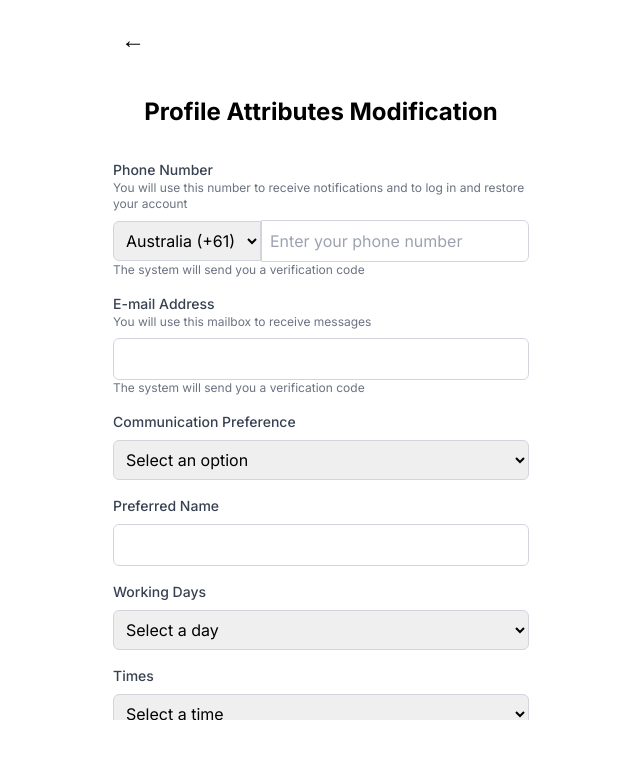
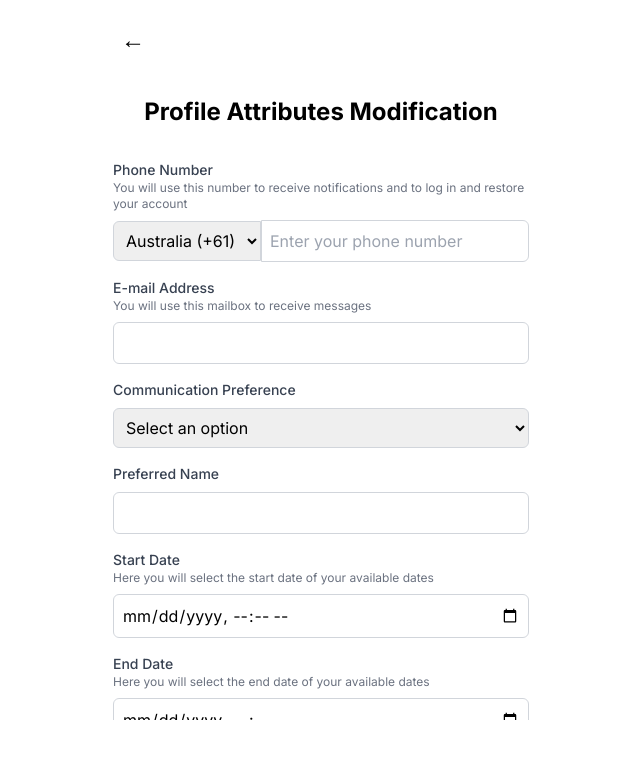
Before and after one commit to Skiddygoat15/Neighbourhood-Walk, a Next.js app in the folder frontend/: page /profile-attributes-modification-walker in a window 1280 px wide. Shown: the top 758 px of the page, without its empty margins (319-959 px from the left). Built offline with nearby package versions, Linux system fonts and the light colour scheme.

Commit message:
Profile Management Completed
- Added a return button in signup page
- Profile management for both parent and walker

```diff
--- a/frontend/src/app/profile-attributes-modification-walker/page.js
+++ b/frontend/src/app/profile-attributes-modification-walker/page.js
@@ -1,12 +1,13 @@
 "use client";
 
-import { useState } from 'react';
+import React, {useEffect, useState} from 'react';
 import { useRouter } from 'next/navigation';
 
 export default function ProfileManagementSelectTimeWalker() {
   const router = useRouter();
-  const [workingDays, setWorkingDays] = useState('');
-  const [times, setTimes] = useState('');
+  const [error, setError] = useState('');
+  const [startDate, setStartDate] = useState('');
+  const [endDate, setEndDate] = useState('');
   const [skills, setSkills] = useState('');
   const [phoneNumber, setPhoneNumber] = useState('');
   const [countryCode, setCountryCode] = useState('+61');
@@ -18,20 +19,113 @@ export default function ProfileManagementSelectTimeWalker() {
     { code: '+61', country: 'Australia' },
   ];
 
+  useEffect(() => {
+    const userId = localStorage.getItem('userId');
+    const token = localStorage.getItem('token');
+
+    if (!userId || !token) {
+      console.error('User ID or token not found in localStorage');
+      return;
+    }
+
+    // 获取用户的现有个人信息
+    const fetchUserProfile = async () => {
+      try {
+        const response = await fetch(`http://localhost:8080/Users/getUserProfileByUserId/${userId}`, {
+          method: 'GET',
+          headers: {
+            'Authorization': `Bearer ${token}`,
+          },
+        });
+
+        if (response.ok) {
+          const data = await response.json();
+
+          // 将 availableDate 转换为符合 datetime-local 格式的值
+          // 检查 availableDate 是否存在且有两个日期
+          const startDateFormatted = data.availableDate && data.availableDate.length >= 2
+              ? new Date(data.availableDate[0]).toISOString().slice(0, 16)
+              : ''; // 如果没有日期，设置为空字符串
+          const endDateFormatted = data.availableDate && data.availableDate.length >= 2
+              ? new Date(data.availableDate[1]).toISOString().slice(0, 16)
+              : ''; // 如果没有日期，设置为空字符串
+          const skill = data.skill && data.skill.length > 0 ? data.skill[0] : 'N/A';
+          // 填充输入框的初始值
+          setPhoneNumber(data.phone || 'N/A');
+          setEmailAddress(data.email || 'N/A');
+          setCommunicationPreference(data.communicatePref || 'N/A');
+          setPreferredName(data.preferredName || 'N/A');
+          setStartDate(startDateFormatted);
+          setEndDate(endDateFormatted);
+          setSkills(skill)
+        } else {
+          console.error('Failed to fetch user profile:', response.statusText);
+        }
+      } catch (error) {
+        console.error('Error fetching user profile:', error);
+      }
+    };
+
+
+    fetchUserProfile();
+  }, []);
+
   const handleCountryChange = (e) => {
     setCountryCode(e.target.value);
   };
 
-  const handleUpdate = () => {
-    console.log('Phone Number:', countryCode + phoneNumber);
-    console.log('Email Address:', emailAddress);
-    console.log('Communication Preference:', communicationPreference);
-    console.log('Preferred Name:', preferredName);
-    console.log('Working Days:', workingDays);
-    console.log('Times:', times);
-    console.log('Skills:', skills);
+  const handleUpdate = async () => {
+    const userId = localStorage.getItem('userId');
+    const token = localStorage.getItem('token');
 
+    if (!userId || !token) {
+      console.error('User ID or token not found in localStorage');
+      return;
+    }
+
+    // 将startDate和endDate放入availableDate数组中
+    const availableDate = [startDate, endDate];
+
+    // 将skills放入skill数组中，保证只有一个技能
+    const skillArray = [skills];
+
+    // 准备要传递到数据库的data
+    const updatedProfileData = {
+      preferredName,
+      email: emailAddress,
+      phone: phoneNumber,
+      communicatePref: communicationPreference,
+      availableDate,
+      skill: skillArray,
+    };
+
+    try {
+      // 调用API将数据传入数据库
+      const response = await fetch(`http://localhost:8080/Users/${userId}/profile`, {
+        method: 'PUT',
+        headers: {
+          'Authorization': `Bearer ${token}`, // 传入token进行身份验证
+          'Content-Type': 'application/json', // 发送JSON数据
+        },
+        body: JSON.stringify(updatedProfileData),
+      });
+
+      if (response.ok) {
+        console.log('Profile updated successfully');
+        // 将 preferredName 写入 localStorage
+        localStorage.setItem('preferredName', preferredName);
+        // 更新成功后跳转到profile-management-account-information页面
+        router.push('/profile-management-account-information-walker');
+      } else {
+        const errorMessage = await response.text(); // 捕获后端返回的错误消息
+        setError(errorMessage || 'Registration failed'); // 直接设置错误信息
+        console.error('Failed to update profile:', errorMessage);
+      }
+    } catch (error) {
+      console.error('Error updating profile:', error);
+    }
   };
+
 
   return (
     <main className="min-h-screen bg-white">
@@ -43,6 +137,7 @@ export default function ProfileManagementSelectTimeWalker() {
 
         {/* Title */}
         <h1 className="text-2xl font-bold text-center">Profile Attributes Modification</h1>
+        {error && <p className="text-red-500 text-center">{error}</p>}
 
         {/* Form Fields */}
         <div className="space-y-4">
@@ -72,7 +167,7 @@ export default function ProfileManagementSelectTimeWalker() {
                   onChange={(e) => setPhoneNumber(e.target.value)}
               />
             </div>
-            <p className="text-xs text-gray-500">The system will send you a verification code</p>
+            {/*<p className="text-xs text-gray-500">The system will send you a verification code</p>*/}
           </div>
 
           {/* Email Address */}
@@ -85,7 +180,7 @@ export default function ProfileManagementSelectTimeWalker() {
                 value={emailAddress}
                 onChange={(e) => setEmailAddress(e.target.value)}
             />
-            <p className="text-xs text-gray-500">The system will send you a verification code</p>
+            {/*<p className="text-xs text-gray-500">The system will send you a verification code</p>*/}
           </div>
 
           {/* Communication Preference */}
@@ -97,8 +192,8 @@ export default function ProfileManagementSelectTimeWalker() {
                 onChange={(e) => setCommunicationPreference(e.target.value)}
             >
               <option value="">Select an option</option>
-              <option value="email">Email</option>
-              <option value="phone">Phone</option>
+              <option value="Email">Email</option>
+              <option value="Phone">Phone</option>
             </select>
           </div>
 
@@ -112,44 +207,28 @@ export default function ProfileManagementSelectTimeWalker() {
                 onChange={(e) => setPreferredName(e.target.value)}
             />
           </div>
-          {/* Working Days */}
+          {/* StartDate */}
           <div>
-            <label className="block text-sm font-medium text-gray-700">Working Days</label>
-            <select
+            <label className="block text-sm font-medium text-gray-700">Start Date</label>
+            <p className="text-xs text-gray-500">Here you will select the start date of your available dates</p>
+            <input
+                type="datetime-local"  // 使用HTML5的日期时间选择器
                 className="border border-gray-300 p-2 rounded-md w-full mt-2"
-                value={workingDays}
-                onChange={(e) => setWorkingDays(e.target.value)}
-            >
-              <option value="">Select a day</option>
-              <option value="Monday">Monday</option>
-              <option value="Tuesday">Tuesday</option>
-              <option value="Wednesday">Wednesday</option>
-              <option value="Thursday">Thursday</option>
-              <option value="Friday">Friday</option>
-              <option value="Saturday">Saturday</option>
-              <option value="Sunday">Sunday</option>
-            </select>
+                value={startDate}
+                onChange={(e) => setStartDate(e.target.value)}
+            />
           </div>
 
-          {/* Times */}
+          {/* EndDate */}
           <div>
-            <label className="block text-sm font-medium text-gray-700">Times</label>
-            <select
+            <label className="block text-sm font-medium text-gray-700">End Date</label>
+            <p className="text-xs text-gray-500">Here you will select the end date of your available dates</p>
+            <input
+                type="datetime-local"  // 使用HTML5的日期时间选择器
                 className="border border-gray-300 p-2 rounded-md w-full mt-2"
-                value={times}
-                onChange={(e) => setTimes(e.target.value)}
-            >
-              <option value="">Select a time</option>
-              <option value="08:00 - 09:00">08:00 - 09:00</option>
-              <option value="09:00 - 10:00">09:00 - 10:00</option>
-              <option value="10:00 - 11:00">10:00 - 11:00</option>
-              <option value="11:00 - 12:00">11:00 - 12:00</option>
-              <option value="12:00 - 13:00">12:00 - 13:00</option>
-              <option value="13:00 - 14:00">13:00 - 14:00</option>
-              <option value="14:00 - 15:00">14:00 - 15:00</option>
-              <option value="15:00 - 16:00">15:00 - 16:00</option>
-              <option value="16:00 - 17:00">16:00 - 17:00</option>
-            </select>
+                value={endDate}
+                onChange={(e) => setEndDate(e.target.value)}
+            />
           </div>
 
           {/* Skills */}
--- a/frontend/src/app/profile-attributes-modification/page.js
+++ b/frontend/src/app/profile-attributes-modification/page.js
@@ -1,10 +1,11 @@
 "use client";
 
-import { useState } from 'react';
+import React, { useState, useEffect } from 'react';
 import { useRouter } from 'next/navigation';
 
 export default function ProfileAttributesModification() {
   const router = useRouter();
+  const [error, setError] = useState('');
   const [phoneNumber, setPhoneNumber] = useState('');
   const [countryCode, setCountryCode] = useState('+61');
   const [emailAddress, setEmailAddress] = useState('');
@@ -16,15 +17,93 @@ export default function ProfileAttributesModification() {
 
   ];
 
+
+  useEffect(() => {
+    const userId = localStorage.getItem('userId');
+    const token = localStorage.getItem('token');
+
+    if (!userId || !token) {
+      console.error('User ID or token not found in localStorage');
+      return;
+    }
+
+    // 获取用户的现有个人信息
+    const fetchUserProfile = async () => {
+      try {
+        const response = await fetch(`http://localhost:8080/Users/getUserProfileByUserId/${userId}`, {
+          method: 'GET',
+          headers: {
+            'Authorization': `Bearer ${token}`,
+          },
+        });
+
+        if (response.ok) {
+          const data = await response.json();
+
+          // 填充输入框的初始值
+          setPhoneNumber(data.phone || 'N/A');
+          setEmailAddress(data.email || 'N/A');
+          setCommunicationPreference(data.communicatePref || 'N/A');
+          setPreferredName(data.preferredName || 'N/A');
+        } else {
+          console.error('Failed to fetch user profile:', response.statusText);
+        }
+      } catch (error) {
+        console.error('Error fetching user profile:', error);
+      }
+    };
+
+    fetchUserProfile();
+  }, []);
+
+
   const handleCountryChange = (e) => {
     setCountryCode(e.target.value);
   };
 
-  const handleUpdate = () => {
-    console.log('Phone Number:', countryCode + phoneNumber);
-    console.log('Email Address:', emailAddress);
-    console.log('Communication Preference:', communicationPreference);
-    console.log('Preferred Name:', preferredName);
+  const handleUpdate = async () => {
+    // 从localStorage获取userId和token
+    const userId = localStorage.getItem('userId');
+    const token = localStorage.getItem('token');
+
+
+    if (!userId || !token) {
+      console.error('User ID or token not found in localStorage');
+      return;
+    }
+
+    // 准备要传递到数据库的data
+    const updatedProfileData = {
+      phone: phoneNumber,
+      email: emailAddress,
+      communicatePref: communicationPreference,
+      preferredName: preferredName
+    };
+
+    try {
+      // 调用API将数据传入数据库
+      const response = await fetch(`http://localhost:8080/Users/${userId}/profile`, {
+        method: 'PUT', // 使用PUT方法更新用户数据
+        headers: {
+          'Authorization': `Bearer ${token}`, // 传入token进行身份验证
+          'Content-Type': 'application/json', // 发送JSON数据
+        },
+        body: JSON.stringify(updatedProfileData),
+      });
+
+      if (response.ok) {
+        console.log('Profile updated successfully');
+        localStorage.setItem('preferredName', preferredName);
+        // 更新成功后跳转到 profile-management-account-information 页面
+        router.push('/profile-management-account-information');
+      } else {
+        const errorMessage = await response.text(); // 捕获后端返回的错误消息
+        setError(errorMessage || 'Registration failed'); // 直接设置错误信息
+        console.error('Failed to update profile:', response.statusText);
+      }
+    } catch (error) {
+      console.error('Error updating profile:', error);
+    }
   };
 
   return (
@@ -37,6 +116,7 @@ export default function ProfileAttributesModification() {
 
         {/* Title */}
         <h1 className="text-2xl font-bold text-center">Profile Attributes Modification</h1>
+        {error && <p className="text-red-500 text-center">{error}</p>}
 
         {/* Form Fields */}
         <div className="space-y-4">
@@ -64,7 +144,7 @@ export default function ProfileAttributesModification() {
                 onChange={(e) => setPhoneNumber(e.target.value)}
               />
             </div>
-            <p className="text-xs text-gray-500">The system will send you a verification code</p>
+            {/*<p className="text-xs text-gray-500">The system will send you a verification code</p>*/}
           </div>
 
           {/* Email Address */}
@@ -77,7 +157,7 @@ export default function ProfileAttributesModification() {
               value={emailAddress}
               onChange={(e) => setEmailAddress(e.target.value)}
             />
-            <p className="text-xs text-gray-500">The system will send you a verification code</p>
+            {/*<p className="text-xs text-gray-500">The system will send you a verification code</p>*/}
           </div>
 
           {/* Communication Preference */}
@@ -89,8 +169,8 @@ export default function ProfileAttributesModification() {
               onChange={(e) => setCommunicationPreference(e.target.value)}
             >
               <option value="">Select an option</option>
-              <option value="email">Email</option>
-              <option value="phone">Phone</option>
+              <option value="Email">Email</option>
+              <option value="Phone">Phone</option>
             </select>
           </div>
 
--- a/frontend/src/app/profile-management-account-information-walker/page.js
+++ b/frontend/src/app/profile-management-account-information-walker/page.js
@@ -212,11 +212,11 @@ export default function ProfileManagementAccountInformationWalker() {
             <div className="flex justify-between items-center border-b py-2">
             <span>Available Dates</span>
             <div className="flex items-center">
-              <span>{startDate} - {endDate}</span>
+              <span className="text-sm opacity-70">{startDate} - {endDate}</span>
             </div>
             </div>
 
-          <div className="flex justify-between items-center border-b py-2">
+            <div className="flex justify-between items-center border-b py-2">
             <span>Skills (Multi)</span>
             <div className="flex items-center">
               <span>{skill}</span>
--- a/frontend/src/app/registration-signup/page.js
+++ b/frontend/src/app/registration-signup/page.js
@@ -76,6 +76,10 @@ const RegistrationSignup = () => {
   return (
       <div className="min-h-screen flex items-center justify-center bg-gray-100">
         <div className="bg-white shadow-lg rounded-lg w-96 p-8">
+          {/* Back Button */}
+          <button onClick={() => router.back()} className="text-2xl p-2 focus:outline-none">
+            &larr;
+          </button>
           <h1 className="text-2xl font-bold text-center mb-6">Sign Up</h1>
 
           {error && <p className="text-red-500 text-center">{error}</p>}
```
Also changed, not shown: 1 other file (tests, documents, lock files or other folders).
